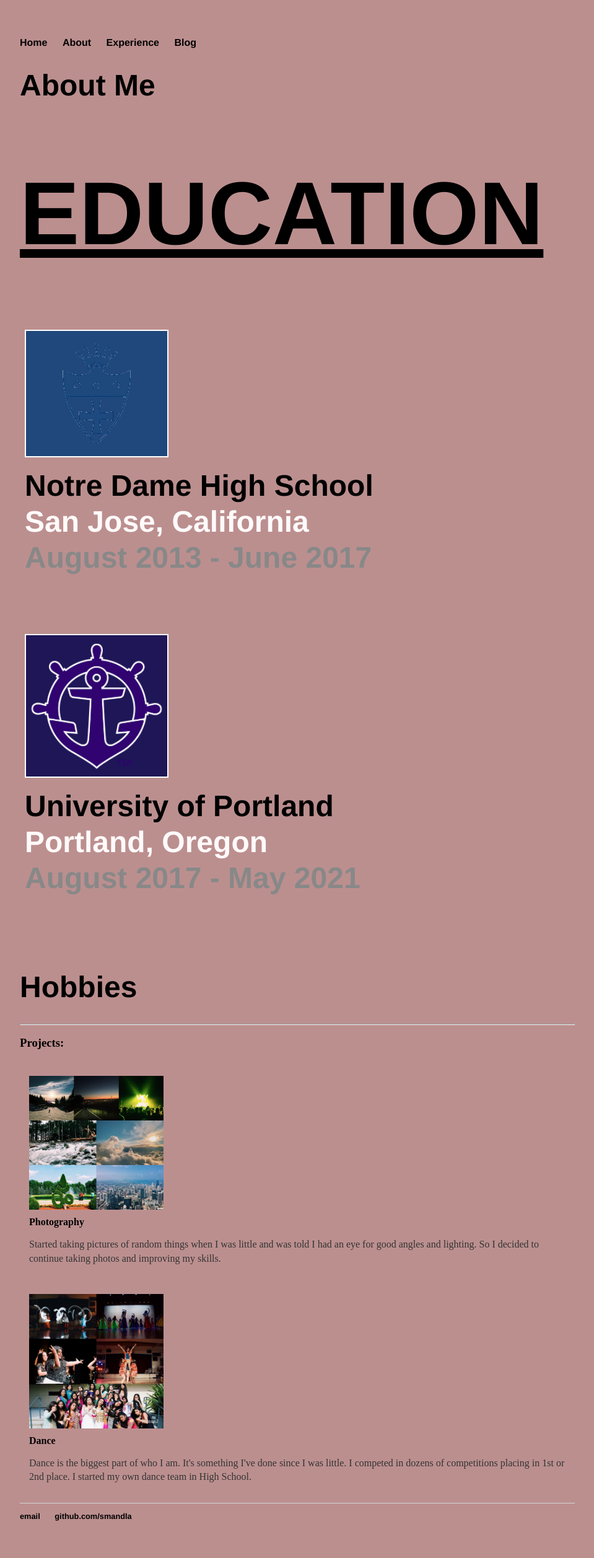
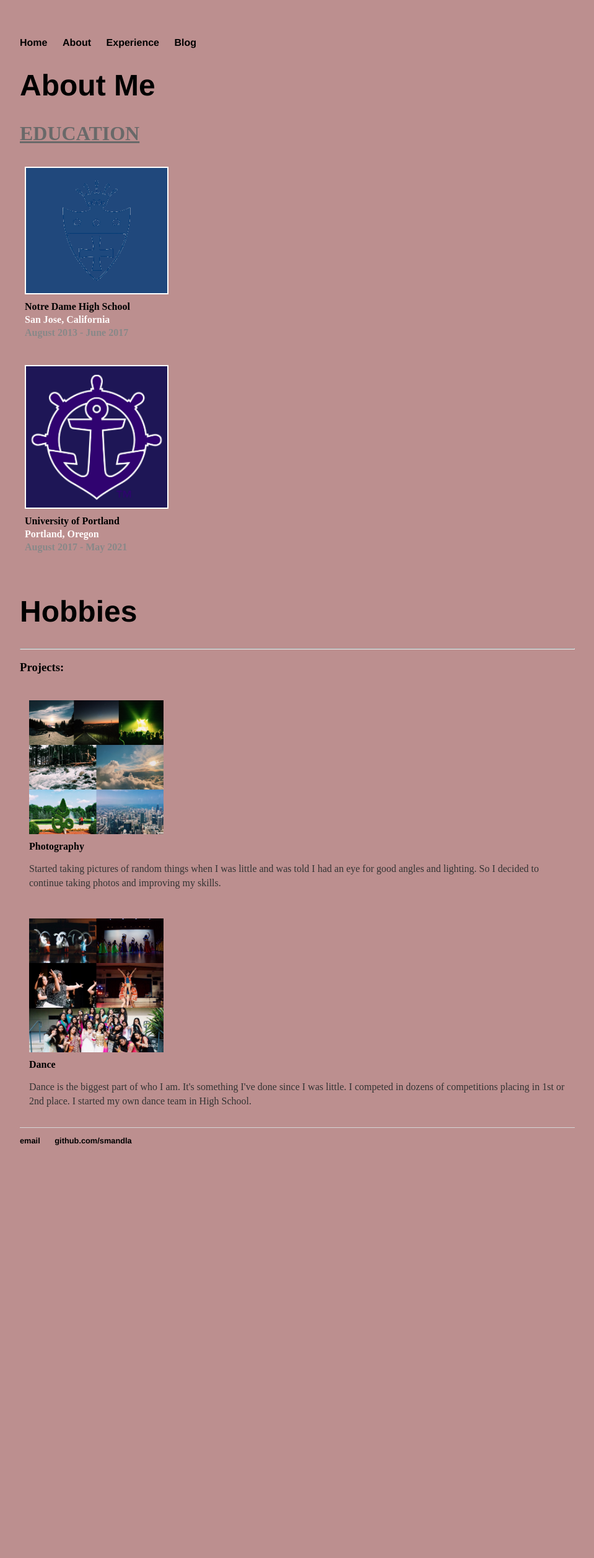
Before and after one commit to smandla/smandla.github.io, a Jekyll site: the page built from about/index.html, in a window 1280 px wide. Shown: the whole page at 62% size, without its empty margins (160-1119 px from the left). Built offline with Jekyll 4.4.1, drawn with Linux system fonts in a browser that asks for light colours; after the commit the page ends 1908 px from its top, so only the background shows below that.

Commit message:
Update index.html

```diff
--- a/about/index.html
+++ b/about/index.html
@@ -4,9 +4,9 @@ title: About Srikavya Mandla
 ---
 <body class="col-md-8 col-md-offset-2">
 	 <h1>About Me</hl>
+	<h2><u>EDUCATION</u></h2>
+		<div class="col-md-12">
 
-		<div class="col-md-12">
-			<h1><u>EDUCATION</u></h1>
   <div class="col-md-4" style="padding: 8px;" data-aos="fade-up" data-aos-duration="1500">
      <img src="notre_dame.png" class="col-md-2" id='notredame' style="margin: 0px; padding: 4px; width: 25%;">
         <h5 class="col-md-10" style="padding: 0px; margin-top: 7px; margin-bottom: 0px;"><bold>Notre Dame High School</bold></h5>
```
